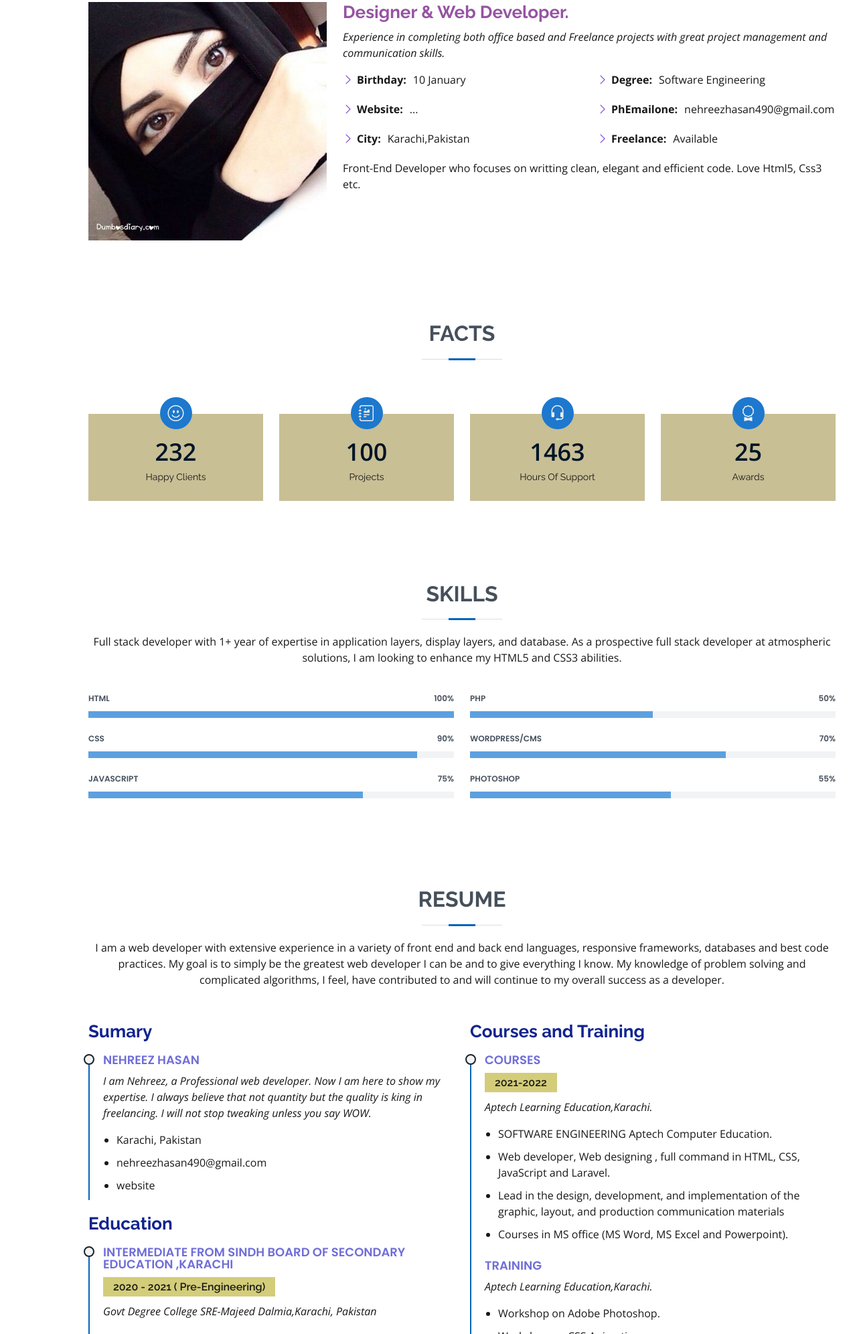
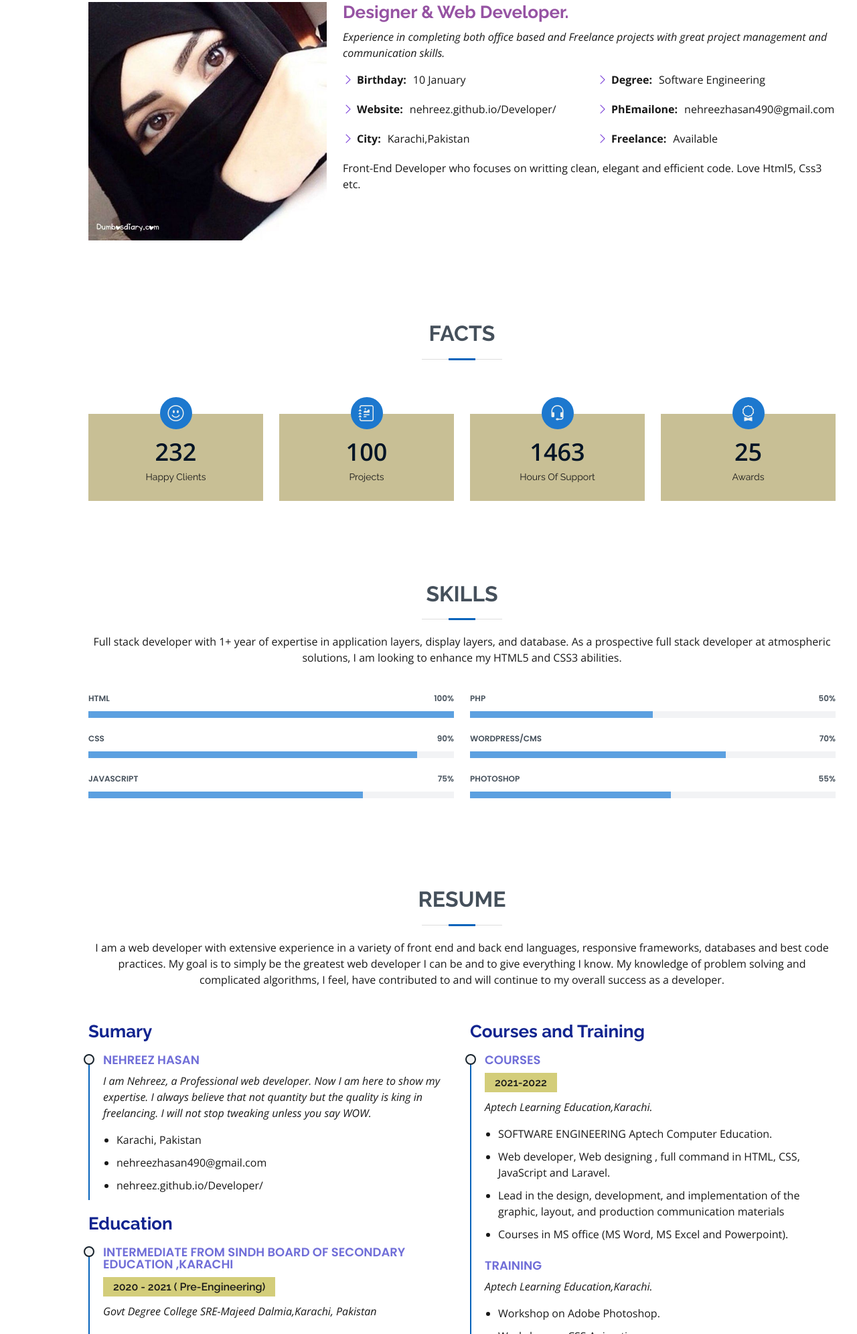
Before and after one commit to Nehreez/Developer, a plain HTML site: page index.html in a window 1280 px wide. Shown: the part 1013-3005 px from the top of the page at 67% size. Drawn offline with nearby package versions, Linux system fonts and the light colour scheme.

Commit message:
Update index.html

```diff
--- a/index.html
+++ b/index.html
@@ -94,7 +94,7 @@
               <div class="col-lg-6">
                 <ul>
                   <li><i class="bi bi-chevron-right"></i> <strong>Birthday:</strong> <span>10 January</span></li>
-                  <li><i class="bi bi-chevron-right"></i> <strong>Website:</strong> <span>...</span></li>
+                  <li><i class="bi bi-chevron-right"></i> <strong>Website:</strong> <span>nehreez.github.io/Developer/</span></li>
                   <!-- <li><i class="bi bi-chevron-right"></i> <strong>Phone:</strong> <span>..</span></li> -->
                   <li><i class="bi bi-chevron-right"></i> <strong>City:</strong> <span>Karachi,Pakistan</span></li>
                 </ul>
@@ -247,7 +247,7 @@
               <ul>
                 <li>Karachi, Pakistan</li>
                 <li>nehreezhasan490@gmail.com</li>
-                <li>website</li>
+                <li>nehreez.github.io/Developer/</li>
               </ul>
             </div>
 
```
